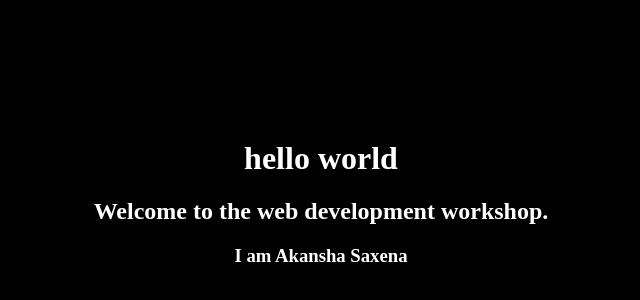
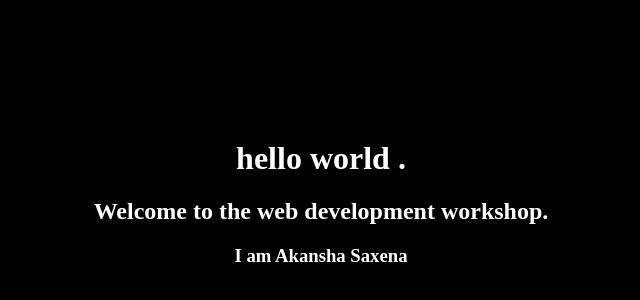
Before and after one commit to itsAkanshaSaxena/demoo, a plain HTML site: page index.html in a window 1280 px wide. Shown: the part 60-360 px from the top of the page, without its empty margins (319-959 px from the left). Drawn offline with Linux system fonts and the light colour scheme.

Commit message:
Update index.html

```diff
--- a/index.html
+++ b/index.html
@@ -12,7 +12,7 @@
 </style>
 <body style="background-color: black;">
 	<div class="cont">
-		<h1>hello world</h1>
+		<h1>hello world .</h1>
 		<h2>Welcome to the web development workshop.</h2>
 		<h3>I am Akansha Saxena</h3>
 	</div>
```
